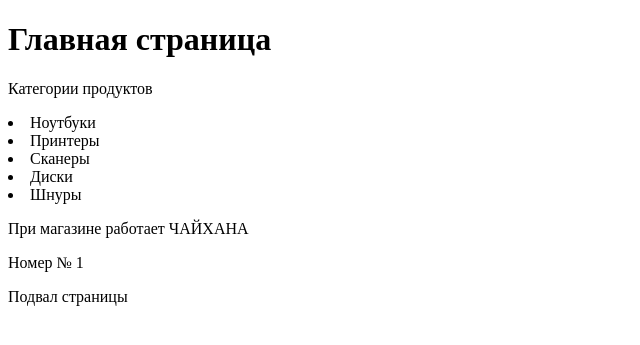
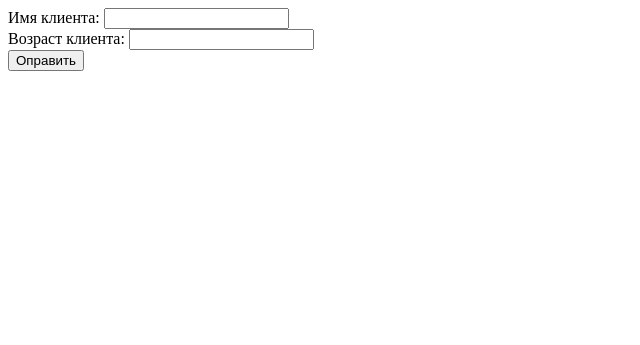
Before and after one commit to TurishevDanil/Turyshev_Radishevskiy, a Django app: page / in a window 1280 px wide. Shown: the top 345 px of the page, without its empty margins (0-640 px from the left). Run offline with Django 5.2, Linux system fonts and the light colour scheme.

Commit message:
17.09.24. ПЗ-4. Радышевский. Научился определять формы и реализовал простейший вариант формы, отправляющей пользователю введенные им данные по кнопке.

```diff
--- /dev/null
+++ b/hello/firstapp/forms.py
@@ -0,0 +1,6 @@
+from django import forms
+
+
+class UserForm(forms.Form):
+    name = forms.CharField(label='Имя клиента')
+    age = forms.IntegerField(label='Возраст клиента')
--- a/hello/firstapp/views.py
+++ b/hello/firstapp/views.py
@@ -1,21 +1,15 @@
 from django.shortcuts import render
 from django.http import HttpResponse
+from django.http import *
 from django.http import HttpResponse, HttpResponseRedirect, HttpResponsePermanentRedirect
 from django.template.response import TemplateResponse
+from .forms import UserForm
 
-def index(request):
-    return HttpResponse("<h2>Главная</h2>")
-
-def about(request):
-    return HttpResponse("<h2>О сайте</h2>")
-
-def contact(request):
-    return HttpResponse("<h2>Контакты</h2>")
 
 def products(request, productid):
-     category = request.GET.get("cat", "")
-     output = "<h2>Продукт № {0} Категория: {1}</h2>" .format(productid, category)
-     return HttpResponse(output)
+    category = request.GET.get("cat", "")
+    output = "<h2>Продукт № {0} Категория: {1}</h2>" .format(productid, category)
+    return HttpResponse(output)
 
 def users(request):
     id = request.GET.get("id", 1)
@@ -23,8 +17,6 @@ def users(request):
     output = "<h2>Пользователь</h2><h3>id: {0} Имя: {1}</h3 >" .format(id, name)
     return HttpResponse(output)
 
-def index(request):
-    return HttpResponse("Index")
 
 def about(request):
     return HttpResponse("About")
@@ -33,8 +25,14 @@ def contact(request):
     return HttpResponseRedirect("/about")
 
 def details(request):
-     return HttpResponsePermanentRedirect("/")
+    return HttpResponsePermanentRedirect("/")
 
 def index(request):
- cat = ["Ноутбуки", "Принтеры", "Сканеры", "Диски", "Шнуры"]
- return render(request, "firstapp/index.html", context={"cat": cat})
+    if request.method == "POST":
+        name = request.POST.get("name") # получить значения поля Имя
+        age = request.POST.get("age") # значения поля Возраст
+        output = "<h2>Пользователь</h2><h3>Имя - {0}, Возраст – {1}</h3>".format(name, age)
+        return HttpResponse(output)
+    else:
+        userform = UserForm()
+        return render(request, "index.html", {"form": userform})
--- a/hello/templates/firstapp/index.html
+++ b/hello/templates/firstapp/index.html
@@ -1,18 +1,13 @@
-{% extends "firstapp/base.html" %}
-6
-{% block title %}Index{% endblock title %}
-{% block header %}Главная страница{% endblock header %}
-{% block content%}
+{% extends "firstapp/base.html" %} {% block title %}Index{% endblock title %} {%
+block header %}Главная страница{% endblock header %} {% block content%}
 <p>Категории продуктов</p>
 {% for i in cat %}
 <li>{{ i }}</li>
 {% empty %}
 <li>Категории продуктов отсутствуют</li>
- {% endfor %}
-{% with name="ЧАЙХАНА" nom=1 %}
+{% endfor %} {% with name="ЧАЙХАНА" nom=1 %}
 <div>
   <p>При магазине работает {{ name }}</p>
   <p>Номер № {{ nom }}</p>
 </div>
-{% endwith %}
-{% endblock content %}
+{% endwith %} {% endblock content %}
--- a/hello/templates/index.html
+++ b/hello/templates/index.html
@@ -1,14 +1,16 @@
 <!DOCTYPE html>
 <html lang="en">
-<head>
- <meta charset="UTF-8">
- <title>Передача сложных данных</title>
-</head>
-<body>
- <h1>{{header}}</h1>
- <p>Имя: {{user.name}} Age: {{user.age}}</p>
- <p>Адрес: ул. {{address.0}}, д. {{address.1}}, кв.
- {{address.2}}</p>
- <p>Владеет языками: {{langs.0}}, {{langs.1}}</p>
-</body>
+  <head>
+    <meta charset="UTF-8" />
+    <title>Форма Django!</title>
+  </head>
+  <body>
+    <form method="POST">
+      {% csrf_token %}
+      <table>
+        {{ form }}
+      </table>
+      <input type="submit" value="Оправить" />
+    </form>
+  </body>
 </html>
```
Lines whose indentation alone changed are shown as unchanged.
